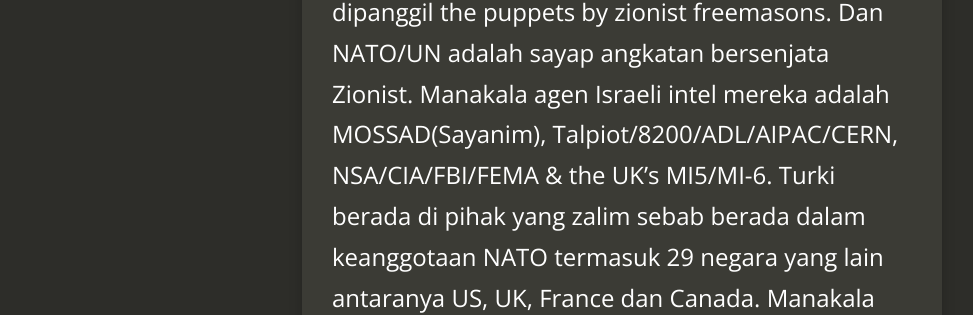
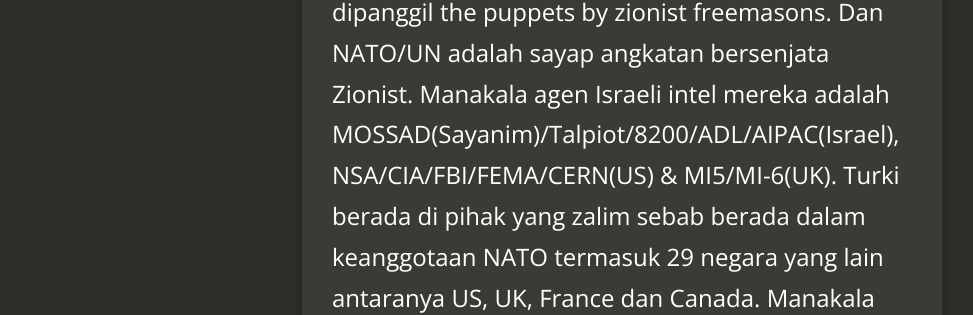
Before and after one commit to kedamaian/swsyafiq, a Jekyll site: the page built from _posts/2018-08-18-sejarah-khazaria-ii-kesimpulan.md, in a window 1280 px wide and 1400 px high, scrolled down 4715 px. Shown: the part 306-621 px from the top of the window, without its empty margins (18-991 px from the left). Built offline with Jekyll 4.4.1, drawn with Linux system fonts in a browser that asks for light colours; nearby versions of some CDN libraries; comment, search, counter and statistics services are not loaded; some of the changed text lies outside the part shown.

Commit message:
Update 2018-08-18-sejarah-khazaria-ii-kesimpulan.md

```diff
--- a/_posts/2018-08-18-sejarah-khazaria-ii-kesimpulan.md
+++ b/_posts/2018-08-18-sejarah-khazaria-ii-kesimpulan.md
@@ -24,7 +24,7 @@
 
 **Kesimpulan peribadi dari saya**
 
-Saudi negara Zionist atau lebih sederhana boleh dipanggil the puppets by zionist freemasons. Dan NATO/UN adalah sayap angkatan bersenjata Zionist. Manakala agen Israeli intel mereka adalah MOSSAD(Sayanim), Talpiot/8200/ADL/AIPAC/CERN,  NSA/CIA/FBI/FEMA & the UK’s MI5/MI-6. Turki berada di pihak yang zalim sebab berada dalam keanggotaan NATO termasuk 29 negara yang lain antaranya US, UK, France dan Canada. Manakala Russia, Iran, China, NK, dan berberapa lagi adalah tidak berada dalam NATO dan dalam kata lain, mereka bebas dari gengaman NATO-Zionist. Rum adalah Russia, bukan Amerika & Barat. Umat Islam akan bersatu bersama Rum melawan suatu musuh di belakang kita. Siapa musuh itu? Tak lain tak bukan adalah pakatan Zionist Freemasons Illuminati Amerika-Israel-Saudi Arabia(KSA)-France-Canada-UK-UAE-Bahrain-SK NATO. Dan Allah melarang kita bersatu sama mereka ini di dalam surah Al Maidah ayat 51. Apakah umat islam buta? Kebanyakan kekacauan, kemaksiatan, peperangan, rata-rata semua berasal dari rencana Zionist Khazars ini. Seharusnya kita bersatu bersama Russia. Dan Ramzan Kadyrov Presiden Chechnya sudah mendahului kita.
+Saudi negara Zionist atau lebih sederhana boleh dipanggil the puppets by zionist freemasons. Dan NATO/UN adalah sayap angkatan bersenjata Zionist. Manakala agen Israeli intel mereka adalah MOSSAD(Sayanim)/Talpiot/8200/ADL/AIPAC(Israel),  NSA/CIA/FBI/FEMA/CERN(US) & MI5/MI-6(UK). Turki berada di pihak yang zalim sebab berada dalam keanggotaan NATO termasuk 29 negara yang lain antaranya US, UK, France dan Canada. Manakala Russia, Iran, China, NK, dan berberapa lagi adalah tidak berada dalam NATO dan dalam kata lain, mereka bebas dari gengaman NATO-Zionist. Rum adalah Russia, bukan Amerika & Barat. Umat Islam akan bersatu bersama Rum melawan suatu musuh di belakang kita. Siapa musuh itu? Tak lain tak bukan adalah pakatan Zionist Freemasons Illuminati Amerika-Israel-Saudi Arabia(KSA)-France-Canada-UK-UAE-Bahrain-SK NATO. Dan Allah melarang kita bersatu sama mereka ini di dalam surah Al Maidah ayat 51. Apakah umat islam buta? Kebanyakan kekacauan, kemaksiatan, peperangan, rata-rata semua berasal dari rencana Zionist Khazars ini. Seharusnya kita bersatu bersama Russia. Dan Ramzan Kadyrov Presiden Chechnya sudah mendahului kita.
 
 Sebenarnya, umat Islam itu sendiri yg harus belajar tentang sejarah peradaban manusia & dunia..juga ayat2 Quran & Hadis tentang akhir zaman. Dan juga sejarah para Anbiya kerana semua kisah para Nabi itu sangat berkaitan rapat dgn kehidupan akhir zaman sekarang. Tentang Rum adalah Russia sekarang saya sangat setuju dgn pendapat berberapa ulama hadis. Kerana saya sendiri sejak bangku sekolah sangat tertarik dgn sejarah komunis Soviet Union dan juga sejarah asal usul bangsa Eropah ini yg saya sendiri buat research dan saya sangat yakin merekalah bangsa Yakjuj Makjuj. Ya, kesemuanya termasuk Russia. Dan Zulkarnain itu adalah Cyrus the Great. Namanya ada dalam Taurat dan sangat dihormati oleh Bani Israel. Tentang hadis Rum akan khianat setelah seorang dari Salib dibunuh oleh seorang Mukmin akan dihuraikan di bawah.
 
```
